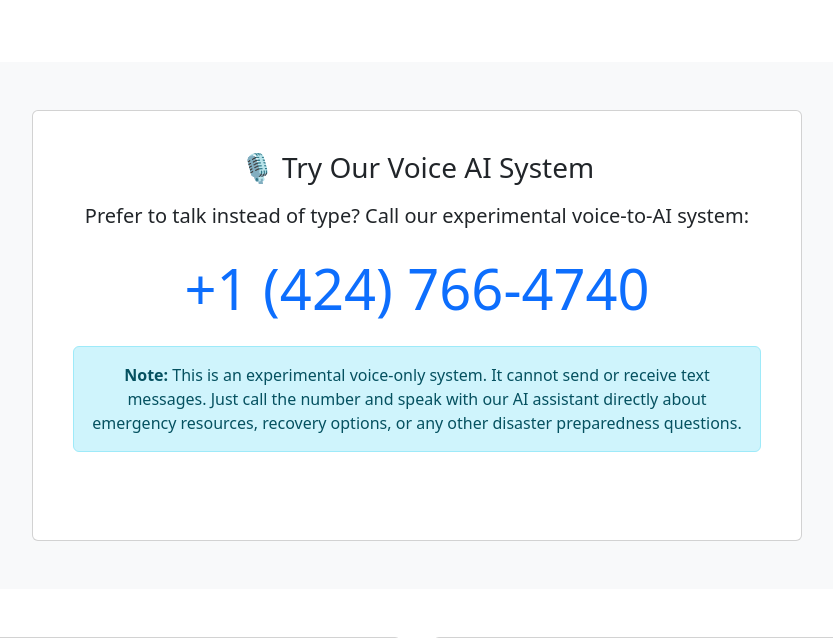
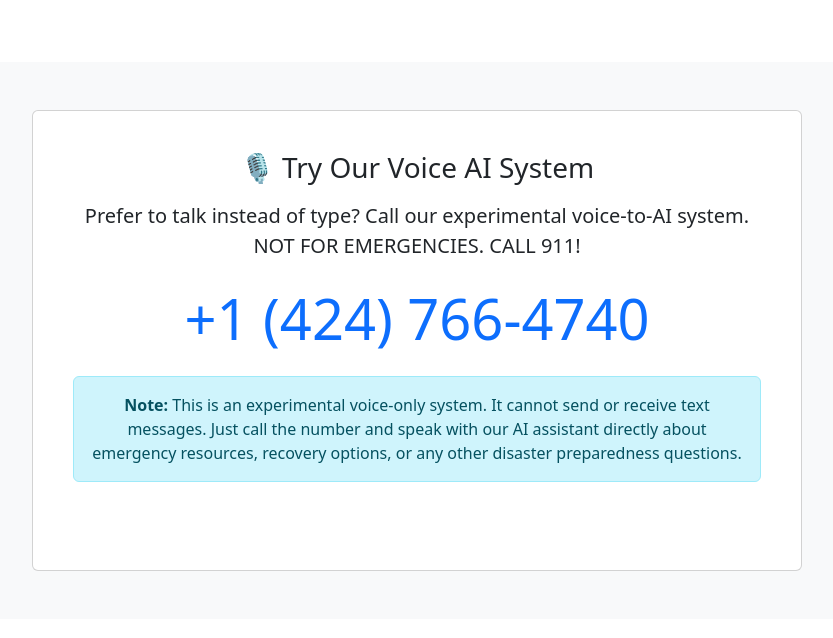
Before and after one commit to realityinspector/supply_drop_ai, a Flask app: page / in a window 1280 px wide. Shown: the part 1146-1784 px from the top of the page, without its empty margins (223-1056 px from the left). Run offline with Flask 3, Linux system fonts and the light colour scheme; some libraries are stand-ins or nearby versions.

Commit message:
New agent session start
Replit-Commit-Author: Agent
Replit-Commit-Session-Id: 814456c8-2e24-45cc-ae7c-fdb194e67a00

```diff
--- a/templates/index.html
+++ b/templates/index.html
@@ -91,7 +91,7 @@
                     <div class="card-body text-center">
                         <h2 class="h3 mb-3">🎙️ Try Our Voice AI System</h2>
                         <p class="lead mb-4">
-                            Prefer to talk instead of type? Call our experimental voice-to-AI system:
+                            Prefer to talk instead of type? Call our experimental voice-to-AI system. NOT FOR EMERGENCIES. CALL 911!
                         </p>
                         <div class="display-4 mb-4">
                             <a href="tel:+14247664740" class="text-primary text-decoration-none">+1 (424) 766-4740</a>
```
